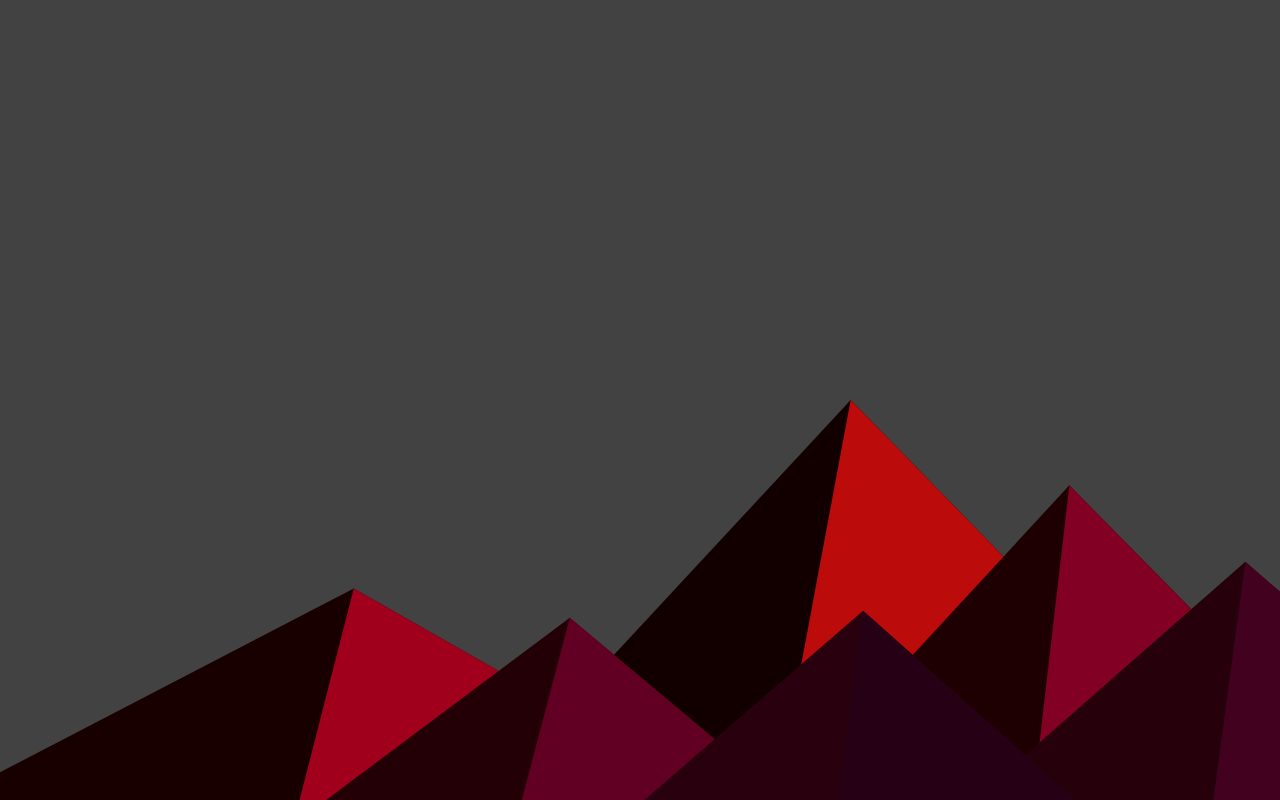
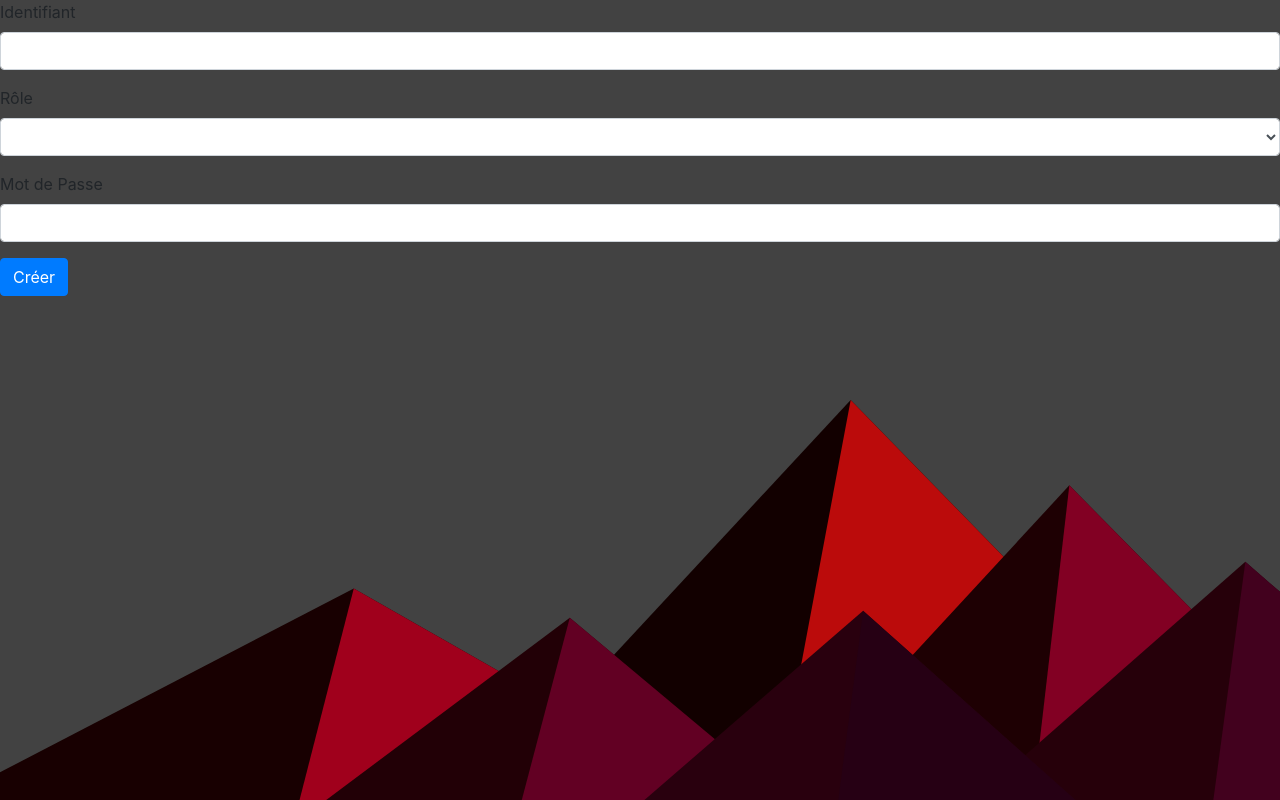
Before and after one commit to Gutsover/myamm-test, an Angular app: page /new-user in a window 1280 px wide. Before the commit this address led to /. Built offline with nearby package versions, Linux system fonts and the light colour scheme.

Commit message:
add newUser model & service and view

```diff
--- /dev/null
+++ b/src/app/admin/create-user-card/create-user-card.component.html
@@ -0,0 +1,5 @@
+<div class="card">
+    <h3>Collaborateurs</h3>
+    <a routerLink="/new-user" routerLinkActive="active"> Ajouter un nouvel utilisateur</a>
+
+</div>
--- /dev/null
+++ b/src/app/admin/create-user-card/create-user-card.component.ts
@@ -0,0 +1,15 @@
+import { Component, OnInit } from '@angular/core';
+
+@Component({
+  selector: 'app-create-user-card',
+  templateUrl: './create-user-card.component.html',
+  styleUrls: ['./create-user-card.component.scss']
+})
+export class CreateUserCardComponent implements OnInit {
+
+  constructor() { }
+
+  ngOnInit() {
+  }
+
+}
--- /dev/null
+++ b/src/app/layout/add-user/add-user.component.html
@@ -0,0 +1,23 @@
+<div>
+  <form [formGroup]="utilisateurForm" (ngSubmit)="onSubmitForm()">
+    <div class="form-group">
+      <label for="name">Identifiant</label>
+      <input type="text" class="form-control" id="name" formControlName="name">
+    </div>
+
+    <div class="form-group">
+      <label for="role">Rôle</label>
+      <select class="form-control" id="role" formControlName="role">
+        <option value="admin">admin</option>
+        <option value="user">user</option>
+      </select>
+    </div>
+
+    <div class="form-group">
+      <label for="password">Mot de Passe</label>
+      <input type="text" class="form-control" id="password" formControlName="password">
+    </div>
+
+    <button type="submit" class="btn btn-primary" [disabled]="utilisateurForm.invalid">Créer</button>
+  </form>
+</div>
--- /dev/null
+++ b/src/app/layout/add-user/add-user.component.ts
@@ -0,0 +1,44 @@
+import { Component, OnInit } from '@angular/core';
+import { FormGroup, FormBuilder } from '@angular/forms';
+import { UtilisateurService } from '../../services/utilisateur.service';
+import { Router } from '@angular/router';
+import { Utilisateur } from '../../models/Utilisateur.model';
+
+@Component({
+  selector: 'app-add-user',
+  templateUrl: './add-user.component.html',
+  styleUrls: ['./add-user.component.scss']
+})
+export class AddUserComponent implements OnInit {
+
+  utilisateurForm: FormGroup;
+
+  constructor(private formBuilder: FormBuilder,
+              private utilisateurService: UtilisateurService,
+              private router: Router) { }
+
+  ngOnInit() {
+    this.initForm();
+  }
+
+  initForm() {
+    this.utilisateurForm = this.formBuilder.group({
+      // Controles qui seront dans le formulaire:
+      name: [''],
+      role: [''],
+      password: ['']
+    });
+  }
+
+  onSubmitForm() {
+    const formValue = this.utilisateurForm.value;
+    const newUtilisateur = new Utilisateur(
+      formValue['name'],
+      formValue['role'],
+      formValue['password']
+    );
+    this.utilisateurService.addUtilisateur(newUtilisateur);
+    this.router.navigate(['/dashboard']);
+  }
+
+}
--- a/src/app/layout/view-dashboard/view-dashboard.component.html
+++ b/src/app/layout/view-dashboard/view-dashboard.component.html
@@ -1 +1,4 @@
 <app-sidebar></app-sidebar>
+<div class="container-page fixed-right">
+  <app-create-user-card></app-create-user-card>
+</div>
--- a/src/app/layout/view-dashboard/view-dashboard.component.scss
+++ b/src/app/layout/view-dashboard/view-dashboard.component.scss
@@ -0,0 +1,8 @@
+.container-page {
+    width: 87%;
+    float: right;
+    padding: 20px;
+    display: flex;
+    justify-content: space-around;
+    flex-wrap: wrap;
+}
--- /dev/null
+++ b/src/app/models/Utilisateur.model.ts
@@ -0,0 +1,8 @@
+export class Utilisateur {
+
+    constructor(public name: string,
+                public role: string,
+                public password: string) {
+
+    }
+}
--- /dev/null
+++ b/src/app/services/utilisateur.service.ts
@@ -0,0 +1,22 @@
+import { Utilisateur } from '../models/Utilisateur.model';
+import { Subject } from 'rxjs';
+
+export class UtilisateurService {
+    private utilisateurs: Utilisateur[] = [
+        {
+            name: 'John',
+            role: 'admin',
+            password: '1234'
+        }
+    ];
+    utilisateurSubject = new Subject<Utilisateur[]>();
+
+    emitUtilisateurs() {
+        this.utilisateurSubject.next(this.utilisateurs.slice());
+    }
+
+    addUtilisateur(utilisateur: Utilisateur) {
+        this.utilisateurs.push(utilisateur);
+        this.emitUtilisateurs();
+    }
+}
```
Also changed, not shown: src/app/app.module.ts (+11 -3 lines), src/app/admin/create-user-card/create-user-card.component.scss (added), src/app/layout/add-user/add-user.component.scss (added), 2 other files (tests, documents, lock files or other folders).
